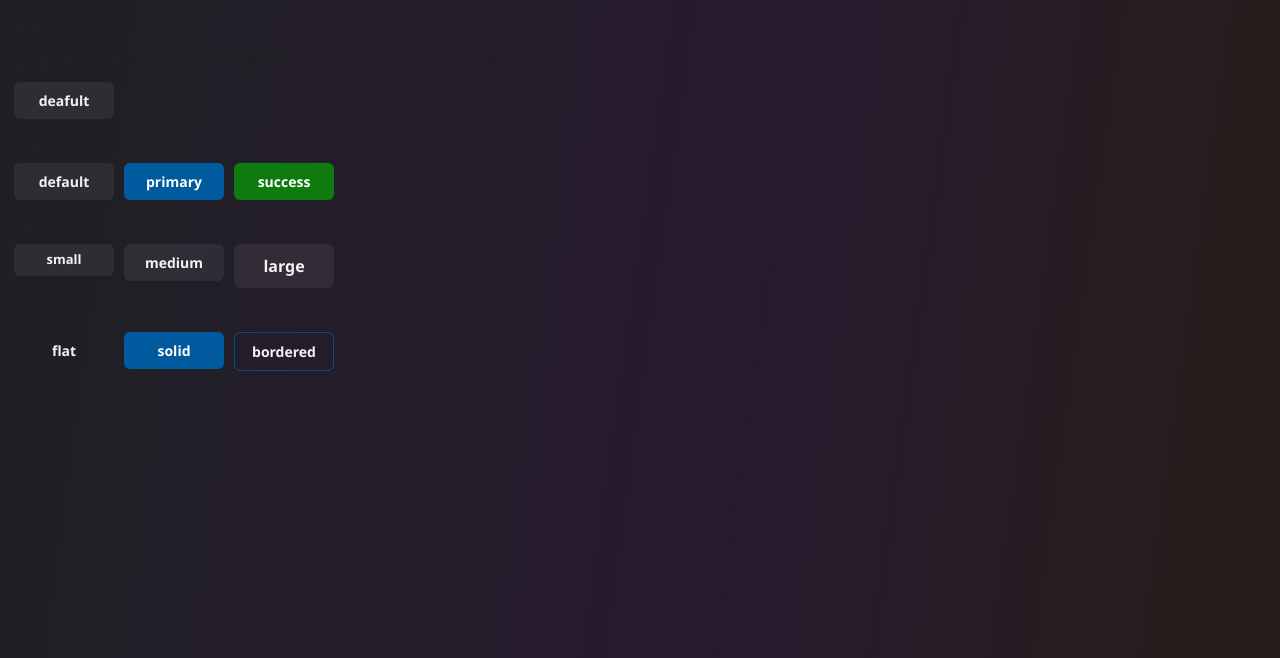
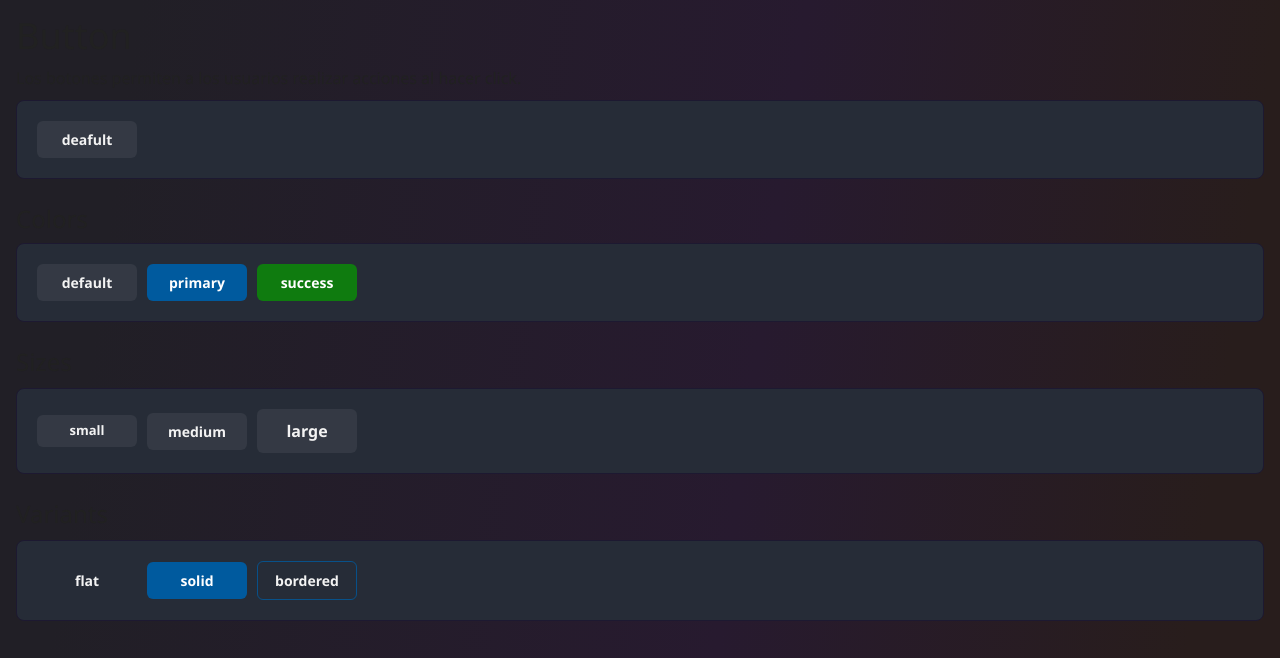
Before and after one commit to ayunierto/ayto-ui-react, a React (Vite) app: page / in a window 1280 px wide. Shown: the top 658 px of the page. Built offline with nearby package versions, Linux system fonts and the light colour scheme.

Commit message:
created button page

```diff
--- a/src/App.tsx
+++ b/src/App.tsx
@@ -1,74 +1,9 @@
-import Button from "./packages/button/Button";
+import ButtonPage from "./pages/ButtonPage";
 
 const App = () => {
   return (
-    <main>
-      <h1>Button</h1>
-      <p className="components__description">
-        Los botones permiten a los usuarios realizar acciones al hacer click
-      </p>
-      <div style={{ display: "flex", flexDirection: "column", gap: "10px" }}>
-        <div style={{ display: "flex", gap: "10px" }}>
-          <Button variant="solid">deafult</Button>
-        </div>
-      </div>
-
-      <div style={{ display: "flex", flexDirection: "column", gap: "10px" }}>
-        <h2>Colors</h2>
-        <div style={{ display: "flex", gap: "10px" }}>
-          <Button color="default" variant="solid">
-            default
-          </Button>
-          <Button color="primary" variant="solid">
-            primary
-          </Button>
-          <Button color="success" variant="solid">
-            success
-          </Button>
-        </div>
-      </div>
-
-      <div style={{ display: "flex", flexDirection: "column", gap: "10px" }}>
-        <h2>Sizes</h2>
-        <div
-          style={{
-            display: "flex",
-            gap: "10px",
-            alignItems: "start",
-          }}
-        >
-          <Button size="small" color="default" variant="solid">
-            small
-          </Button>
-          <Button size="medium" color="default" variant="solid">
-            medium
-          </Button>
-          <Button size="large" color="default" variant="solid">
-            large
-          </Button>
-        </div>
-      </div>
-
-      <div style={{ display: "flex", flexDirection: "column", gap: "10px" }}>
-        <h2>Variants</h2>
-        <div
-          style={{
-            display: "flex",
-            gap: "10px",
-            alignItems: "start",
-          }}
-        >
-          <Button color="primary" variant="flat">
-            flat
-          </Button>
-          <Button color="primary" variant="solid">
-            solid
-          </Button>
-          <Button color="primary" variant="bordered">
-            bordered
-          </Button>
-        </div>
-      </div>
+    <main className="p-4">
+      <ButtonPage />
     </main>
   );
 };
--- a/src/packages/index.ts
+++ b/src/packages/index.ts
@@ -1 +1,2 @@
 export * from "./button/Button";
+export * from "./card/Card";
--- /dev/null
+++ b/src/pages/ButtonPage.tsx
@@ -0,0 +1,85 @@
+import Button from "../packages/button/Button";
+import Card from "../packages/card/Card";
+
+const ButtonPage = () => {
+  return (
+    <>
+      <h1 className="text-4xl">Button</h1>
+
+      <p className="text-base">
+        Los botones permiten a los usuarios realizar acciones al hacer click.
+      </p>
+
+      <div className="flex flex-col gap-6">
+        <div className="flex flex-col gap-2">
+          <Card size="large" style={{ display: "flex", gap: "10px" }}>
+            <Button variant="solid">deafult</Button>
+          </Card>
+        </div>
+        <div className="flex flex-col gap-2">
+          <h2 className="text-2xl">Colors</h2>
+
+          <Card size="large" style={{ display: "flex", gap: "10px" }}>
+            <Button color="default" variant="solid">
+              default
+            </Button>
+
+            <Button color="primary" variant="solid">
+              primary
+            </Button>
+
+            <Button color="success" variant="solid">
+              success
+            </Button>
+          </Card>
+        </div>
+        <div style={{ display: "flex", flexDirection: "column", gap: "10px" }}>
+          <h2 className="text-2xl">Sizes</h2>
+
+          <Card
+            size="large"
+            style={{
+              display: "flex",
+              gap: "10px",
+              alignItems: "center",
+              // alignItems: "start",
+            }}
+          >
+            <Button size="small" color="default" variant="solid">
+              small
+            </Button>
+            <Button size="medium" color="default" variant="solid">
+              medium
+            </Button>
+            <Button size="large" color="default" variant="solid">
+              large
+            </Button>
+          </Card>
+        </div>
+        <div style={{ display: "flex", flexDirection: "column", gap: "10px" }}>
+          <h2 className="text-2xl">Variants</h2>
+          <Card
+            size="large"
+            style={{
+              display: "flex",
+              gap: "10px",
+              alignItems: "center",
+            }}
+          >
+            <Button color="primary" variant="flat">
+              flat
+            </Button>
+            <Button color="primary" variant="solid">
+              solid
+            </Button>
+            <Button color="primary" variant="bordered">
+              bordered
+            </Button>
+          </Card>
+        </div>
+      </div>
+    </>
+  );
+};
+
+export default ButtonPage;
```
